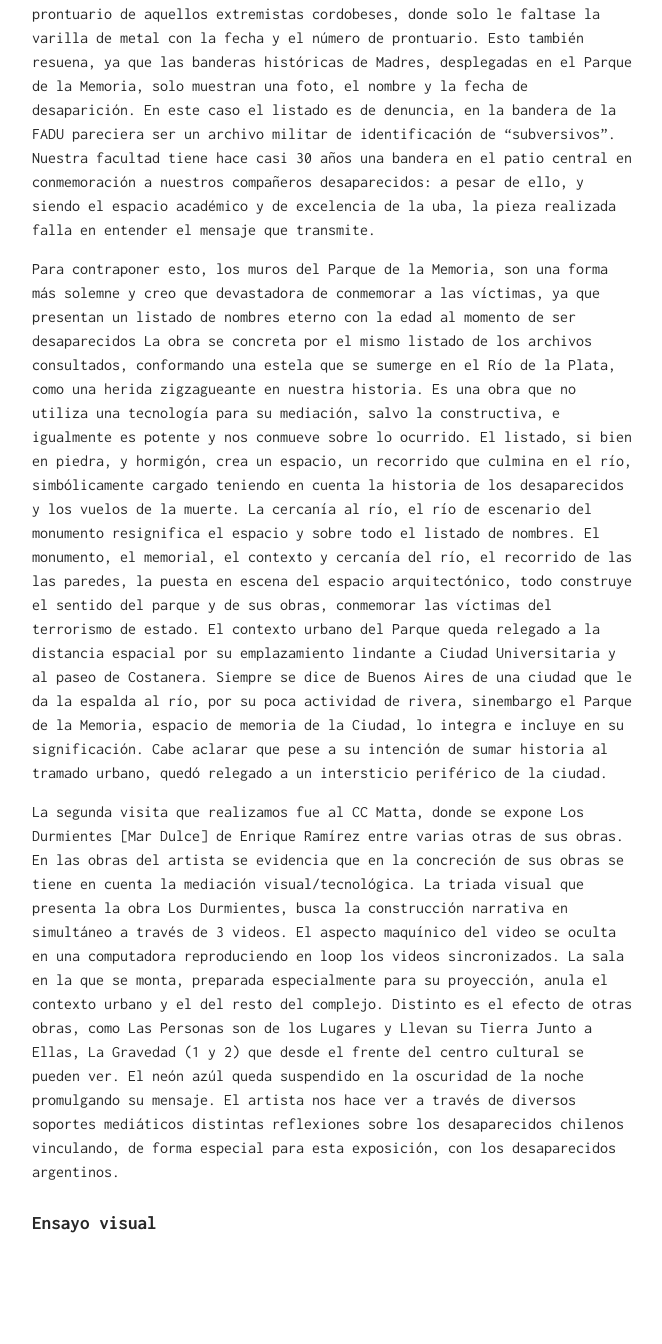
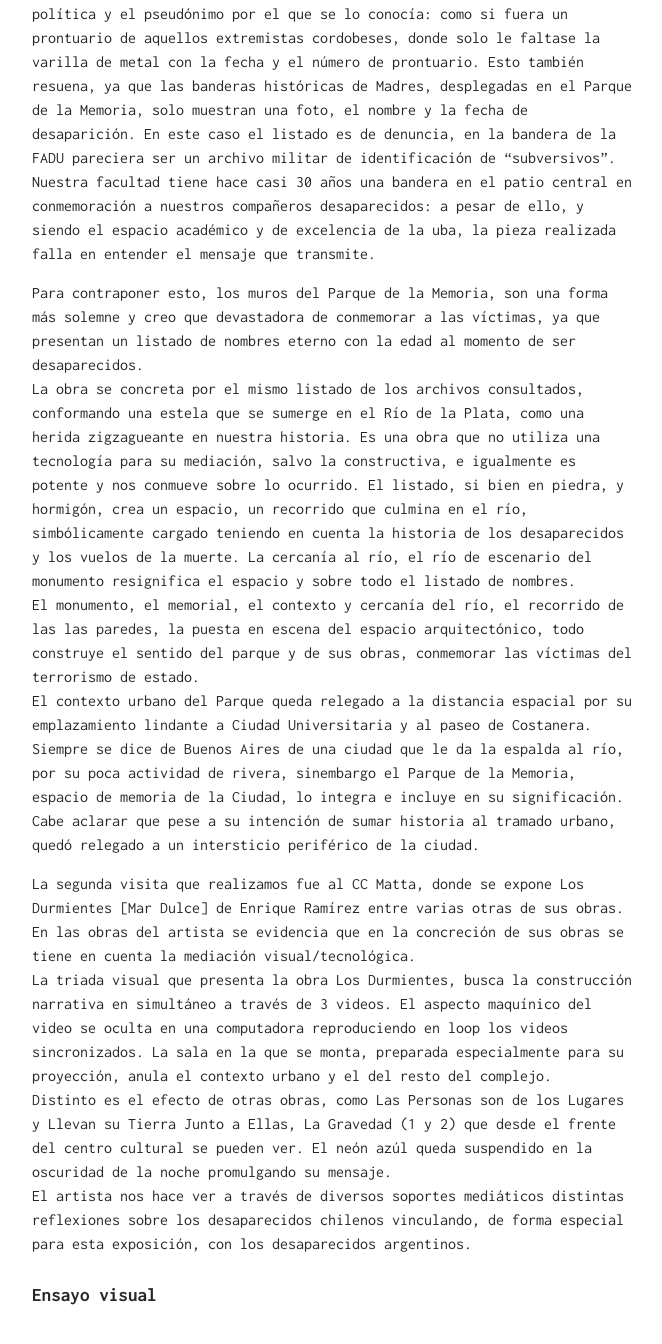
Before and after one commit to tasken/sitio.audiovisual, a Jekyll site: the page built from _posts/2016-04-13-TP1.md, in a window 1280 px wide and 1400 px high, scrolled down 1407 px. Shown: the top 1344 px of the window, without its empty margins (308-970 px from the left). Built offline with Jekyll 4.4.1, drawn with Linux system fonts in a browser that asks for light colours; some of the changed text lies outside the part shown.

Commit message:
saltos de <p>

```diff
--- a/_posts/2016-04-13-TP1.md
+++ b/_posts/2016-04-13-TP1.md
@@ -8,7 +8,7 @@
 La modernidad revoluciona la ciudad, y con ella la forma en la que se la habita y percibe. Este cambio perceptivo, es los que Donald Lowe identificará a principios del siglo xx como el paso de la linealidad a la multiperspectividad. Este cambio modifica los principales medios de comunicación, el orden epistémico (la forma que tenemos de conocer el mundo que nos rodea) y la jerarquía de los sentidos (ponderación y validez que le atribuimos a la información recolectada por el aparato sensorial).
 Con estos cambios, la ciudad moderna se transforma en el territorio lógico para la creación, la creatividad del artista, su poética y ensueño; un espacio donde el cuerpo y su sensibilidad se cruzan con las máquinas, los ritmos, las multitudes y un mundo en constante cambio. Bien dicho por los Futuristas italianos al proclamar:
 
-Afirmamos que el esplendor del mundo se ha enriquecido con una belleza nueva: la belleza de la velocidad. Un coche de carreras con su capó adornado con grandes tubos parecidos a serpientes de aliento explosivo... un automóvil rugiente que parece que corre sobre la metralla es más bello que la Victoria de Samotracia.
+ > Afirmamos que el esplendor del mundo se ha enriquecido con una belleza nueva: la belleza de la velocidad. Un coche de carreras con su capó adornado con grandes tubos parecidos a serpientes de aliento explosivo... un automóvil rugiente que parece que corre sobre la metralla es más bello que la Victoria de Samotracia.
 
 En este contexto de cambios es donde Baudelaire sitúa a su flâneur, un paseante que busca en la vorágine de la ciudad moderna y con un espíritu poético, nuevos espacios y formas de la belleza.
 Así surge una propia perspectiva de lo bello, del arte; cada flâneur de aquel entonces, cada artista de hoy posee su propia forma de interpretar y representar el mundo. La subjetividad del artista se transforma en el nuevo canon de belleza; se deja de pensar en un sentido divino y único de belleza, como lo fue durante el Renacimiento (donde la proporción áurea, la perfección matemática y la cantidad de lapislázuli determinaban el valor y sentido estético de una obra), por una atomización de las posibles interpretaciones de belleza y sentido que la ciudad y el mundo moderno nos presentan.
@@ -18,7 +18,7 @@
 
 El primer espacio recorrido fue la misma FADU. Una ocación especial en el mes que se cumpolieron 40 años del golpe cívico-militar la facultad rediseñó la bandera que conmemora a los estudiantes/docentes desaparecidos. A simple vista, retoma muchos de los aspectos originales de la bandera y desata dudas sobre algunas de las nuevas decisiones tomadas, como el incluir para cada desaparecido el espacio de militancia/pertenencia política y el pseudónimo por el que se lo conocía: como si fuera un prontuario de aquellos extremistas cordobeses, donde solo le faltase la varilla de metal con la fecha y el número de prontuario. Esto también resuena, ya que las banderas históricas de Madres, desplegadas en el Parque de la Memoria, solo muestran una foto, el nombre y la fecha de desaparición. En este caso el listado es de denuncia, en la bandera de la FADU pareciera ser un archivo militar de identificación de “subversivos”. Nuestra facultad tiene hace casi 30 años una bandera en el patio central en conmemoración a nuestros compañeros desaparecidos: a pesar de ello, y siendo el espacio académico y de excelencia de la uba, la pieza realizada falla en entender el mensaje que transmite.
 
-Para contraponer esto, los muros del Parque de la Memoria, son una forma más solemne y creo que devastadora de conmemorar a las víctimas, ya que presentan un listado de nombres eterno con la edad al momento de ser desaparecidos
+Para contraponer esto, los muros del Parque de la Memoria, son una forma más solemne y creo que devastadora de conmemorar a las víctimas, ya que presentan un listado de nombres eterno con la edad al momento de ser desaparecidos.
 La obra se concreta por el mismo listado de los archivos consultados, conformando una estela que se sumerge en el Río de la Plata, como una herida zigzagueante en nuestra historia. Es una obra que no utiliza una tecnología para su mediación, salvo la constructiva, e igualmente es potente y nos conmueve sobre lo ocurrido. El listado, si bien en piedra, y hormigón, crea un espacio, un recorrido que culmina en el río, simbólicamente cargado teniendo en cuenta la historia de los desaparecidos y los vuelos de la muerte. La cercanía al río, el río de escenario del monumento resignifica el espacio y sobre todo el listado de nombres.
 El monumento, el memorial, el contexto y cercanía del río, el recorrido de las las paredes, la puesta en escena del espacio arquitectónico, todo construye el sentido del parque y de sus obras, conmemorar las víctimas del terrorismo de estado.
 El contexto urbano del Parque queda relegado a la distancia espacial por su emplazamiento lindante a Ciudad Universitaria y al paseo de Costanera. Siempre se dice de Buenos Aires de una ciudad que le da la espalda al río, por su poca actividad de rivera, sinembargo el Parque de la Memoria, espacio de memoria de la Ciudad, lo integra e incluye en su significación. Cabe aclarar que pese a su intención de sumar historia al tramado urbano, quedó relegado a un intersticio periférico de la ciudad.
```
